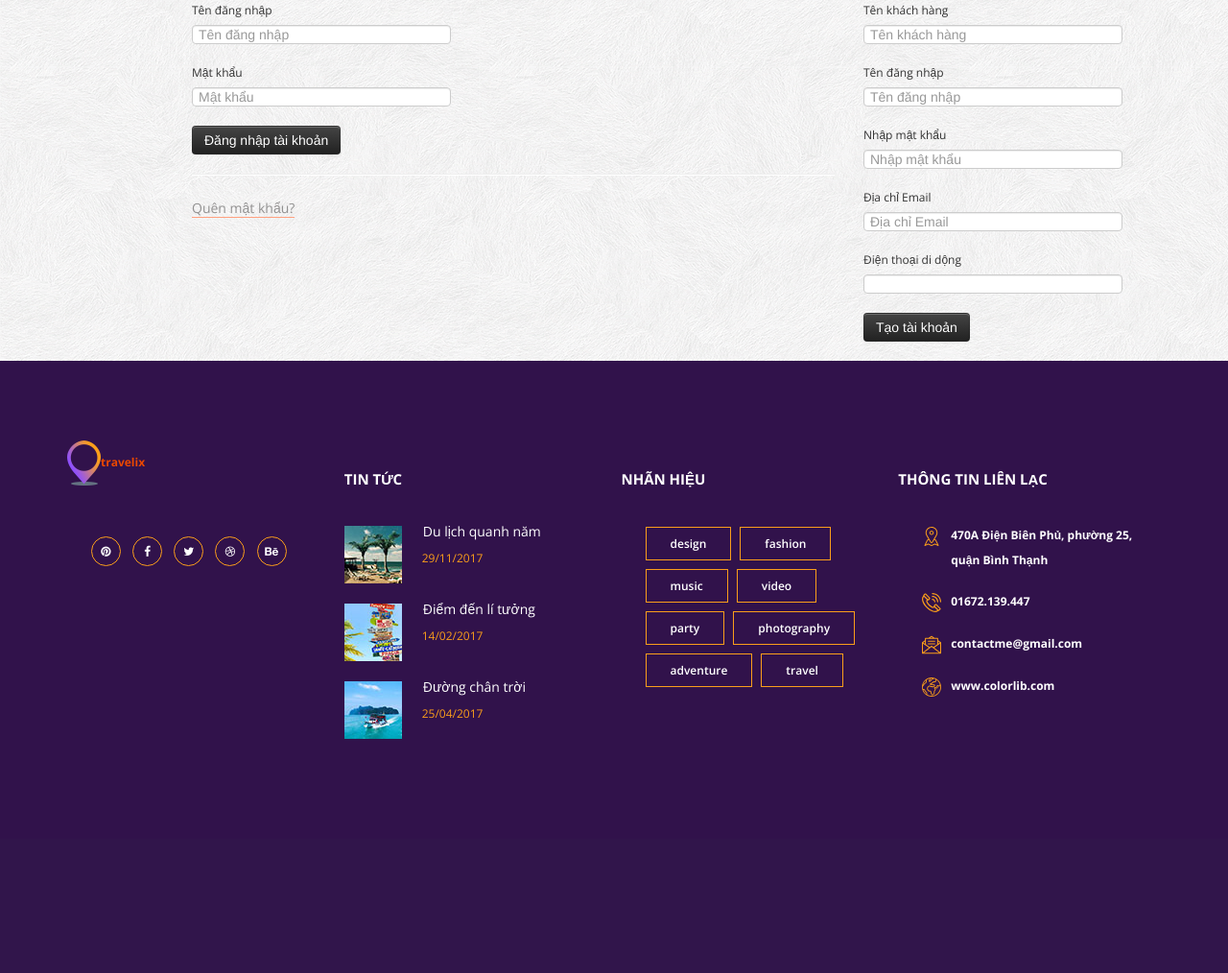
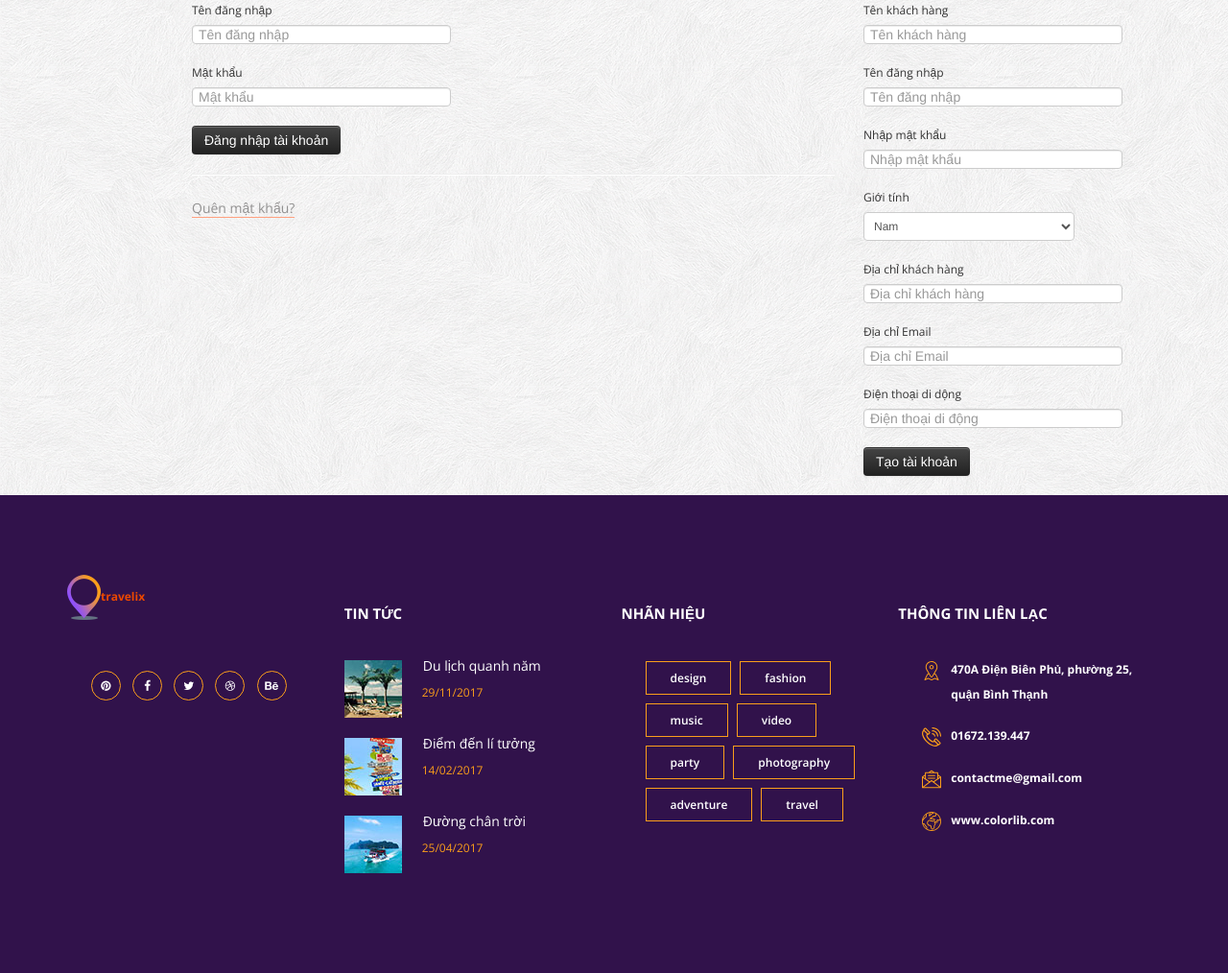
Before and after one commit to phuxule1/ledangphuqlks, a PHP site: page /register.php in a window 1280 px wide. Shown: the part 596-1610 px from the top of the page at 96% size. Before the commit the page ends 1366 px from the top, so only its background shows below. Run offline with PHP 8.4, Linux system fonts and the light colour scheme.

Commit message:
Xong dang ky

```diff
--- a/pages/register.php
+++ b/pages/register.php
@@ -72,31 +72,44 @@
   								<div class="control-group">
   									<label class="control-label">Tên khách hàng</label>
   									<div class="controls">
-  										<input type="text" placeholder="Tên khách hàng" class="input-xlarge">
+  										<input type="text" placeholder="Tên khách hàng" name="regis_fullname" class="input-xlarge">
   									</div>
   								</div>
   								<div class="control-group">
   									<label class="control-label">Tên đăng nhập</label>
   									<div class="controls">
-  										<input type="text" placeholder="Tên đăng nhập" class="input-xlarge">
+  										<input type="text" placeholder="Tên đăng nhập" name="regis_username" class="input-xlarge">
   									</div>
   								</div>
   								<div class="control-group">
   									<label class="control-label">Nhập mật khẩu</label>
   									<div class="controls">
-  										<input type="password" placeholder="Nhập mật khẩu" class="input-xlarge">
+  										<input type="password" placeholder="Nhập mật khẩu" name="regis_password" class="input-xlarge">
+  									</div>
+  								</div>
+								<div class="control-group">
+  									<label class="control-label">Giới tính</label>
+  									<select name="regis_selSex" id="regis_selSex">
+									  	<option value="1">Nam</option>
+										<option value="0">Nữ</option>
+									</select>
+  								</div>
+								<div class="control-group">
+  									<label class="control-label">Địa chỉ khách hàng</label>
+  									<div class="controls">
+  										<input type="text" placeholder="Địa chỉ khách hàng" name="regis_userAddr" class="input-xlarge">
   									</div>
   								</div>
   								<div class="control-group">
   									<label class="control-label">Địa chỉ Email</label>
   									<div class="controls">
-  										<input type="email" placeholder="Địa chỉ Email" class="input-xlarge">
+  										<input type="email" placeholder="Địa chỉ Email" name="regis_emailAddr" class="input-xlarge">
   									</div>
   								</div>
   								<div class="control-group">
   									<label class="control-label">Điện thoại di dộng</label>
   									<div class="controls">
-  										<input type="tel" placeholder="" class="input-xlarge">
+  										<input type="tel" placeholder="Điện thoại di động" name="regis_telephone" class="input-xlarge">
   									</div>
   								</div>
   								<div class="actions"><input tabindex="9" class="btn btn-inverse large" type="submit" value="Tạo tài khoản"></div>
```
Also changed, not shown: include/register_handle.php (+16 -9 lines).
